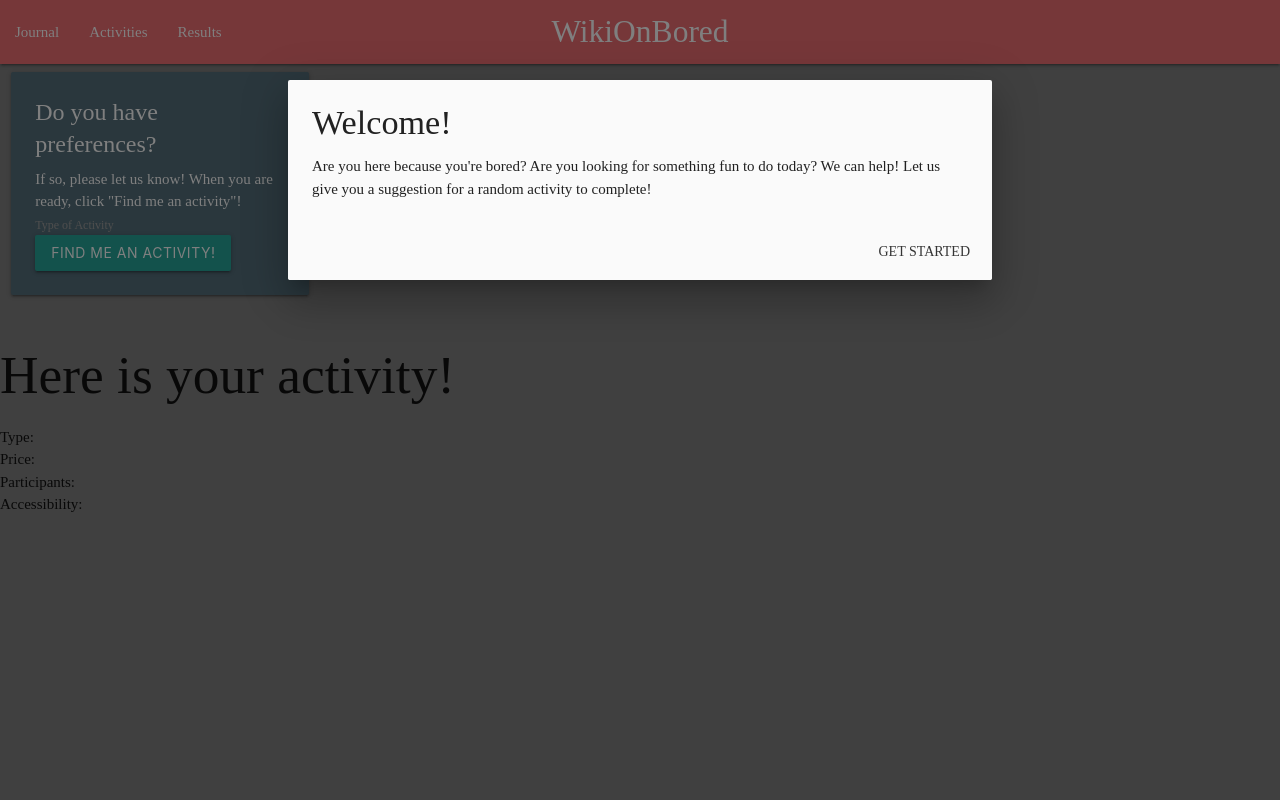
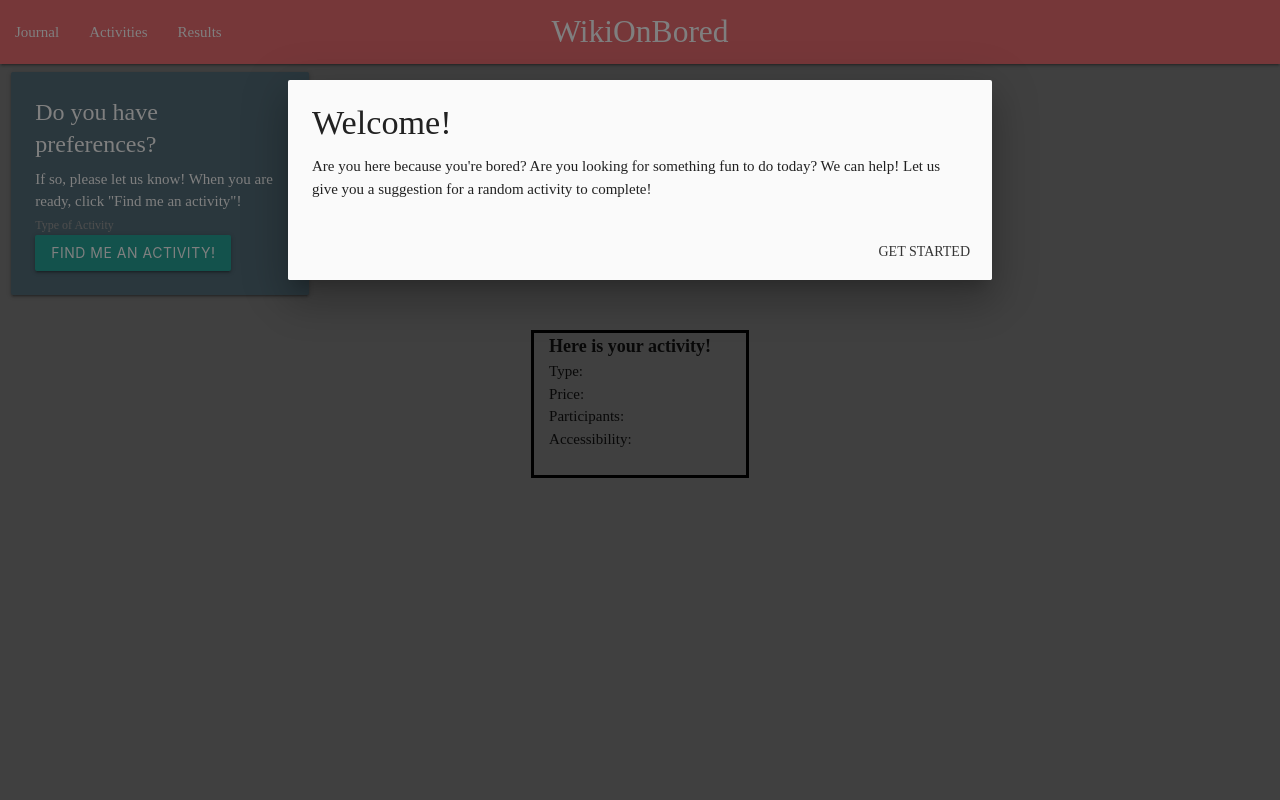
Before and after one commit to hseymo/Activity-Generator, a PHP site: page / in a window 1280 px wide. Run offline with PHP 8.4, Linux system fonts and the light colour scheme; some web fonts are replaced.

Commit message:
card changes

```diff
--- a/assets/css/style.css
+++ b/assets/css/style.css
@@ -11,3 +11,15 @@ body {
     height: 100vh;
     background-color: gray;
 }
+
+.results {
+    border: 3px solid black;
+    width: fit-content;
+    padding: 0px 35px 25px 15px;
+    margin:auto;
+}
+
+.resultTitle {
+    font-weight: bold;
+    font-size: large;
+}
--- a/index.html
+++ b/index.html
@@ -75,7 +75,7 @@
 
   <!-- results card section -->
   <div class="results">
-    <h2 class="resultTitle">Here is your activity!</h2>
+    <p class="resultTitle">Here is your activity!</p>
     <ul>
       <li id="type">Type: </li>
       <li id="price">Price: </li>
```
